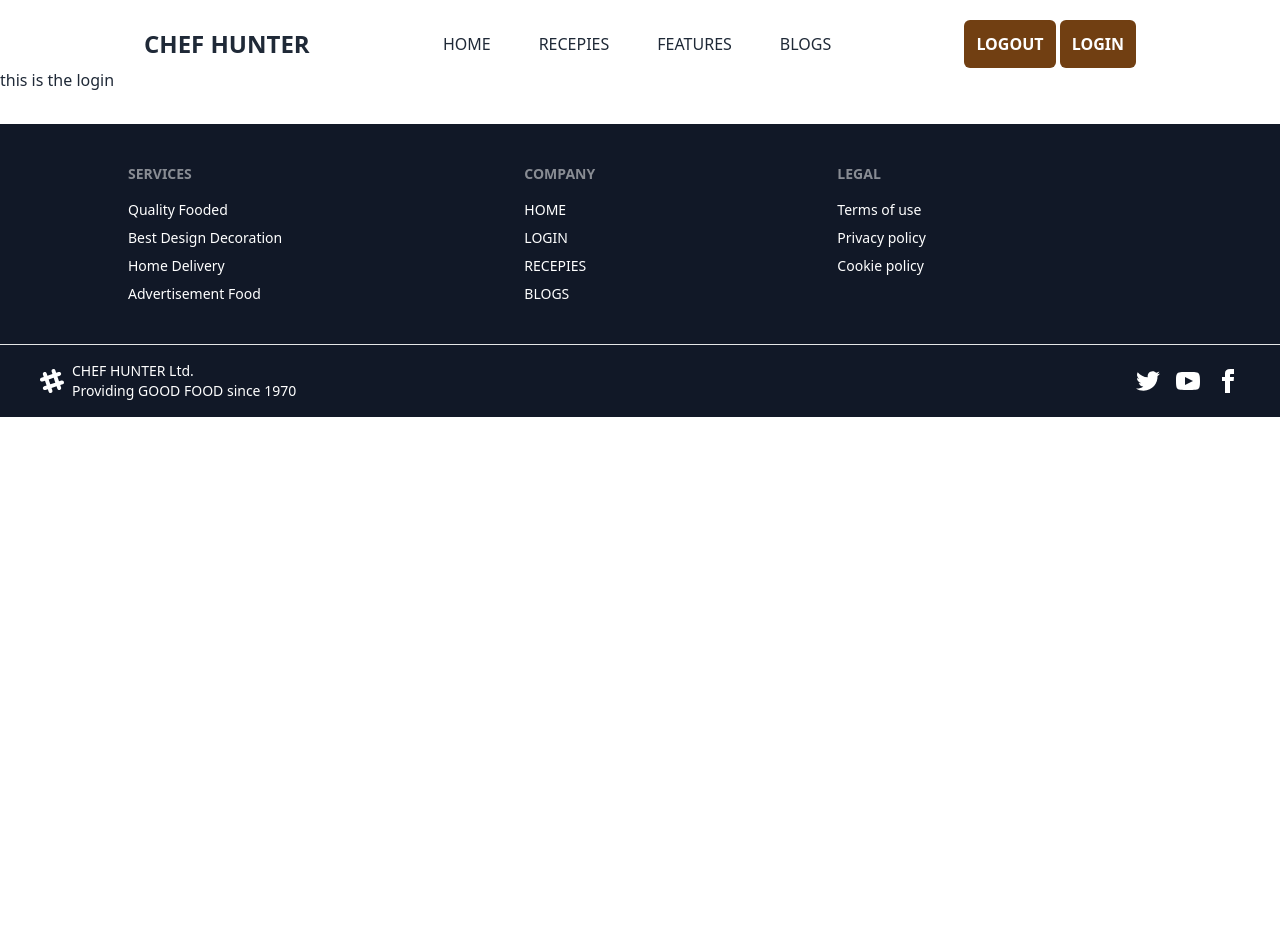
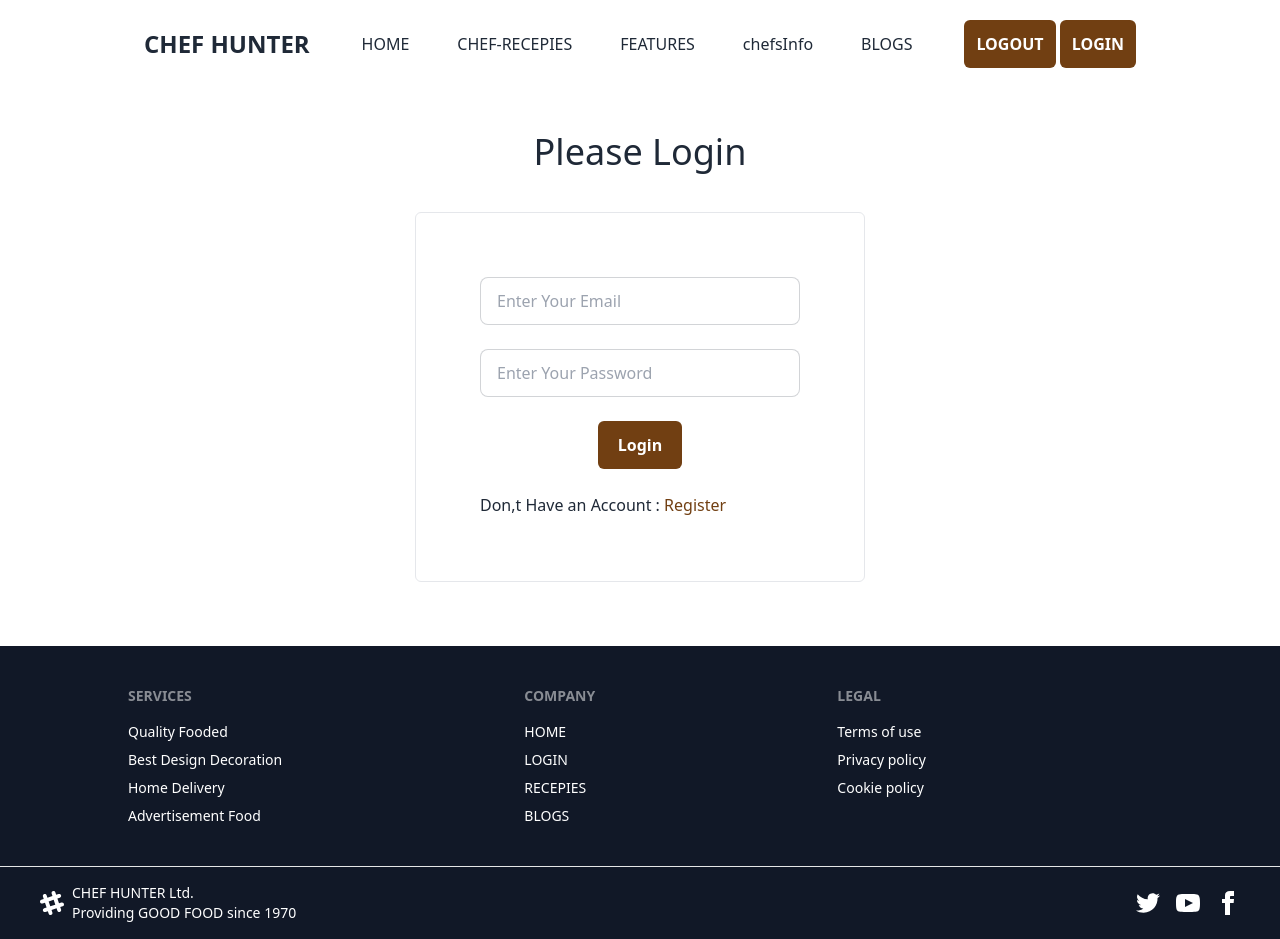
Before and after one commit to jakir540/a10-chef-recipe-hunter-client-side, a React (Vite) app: page /login in a window 1280 px wide. Before the commit the page ends 800 px from the top, so only its background shows below. Built offline with nearby package versions, Linux system fonts and the light colour scheme.

Commit message:
auth context functionality added

```diff
--- a/src/main.jsx
+++ b/src/main.jsx
@@ -4,9 +4,10 @@ import App from './App.jsx'
 import './index.css'
 import { RouterProvider } from 'react-router-dom'
 import router from './routes/Routes.jsx'
+import AuthProvider from './providers/AuthProvider.jsx'
 
 ReactDOM.createRoot(document.getElementById('root')).render(
   <React.StrictMode>
-    <RouterProvider router={router}></RouterProvider>
+ <AuthProvider><RouterProvider router={router}></RouterProvider></AuthProvider>
   </React.StrictMode>,
 )
--- /dev/null
+++ b/src/pages/ChefDetails/ChefDetails/ChefDetails.jsx
@@ -0,0 +1,18 @@
+import React from 'react';
+import { useLoaderData, useParams } from 'react-router-dom';
+
+const ChefDetails = () => {
+    const { id } = useParams();
+    console.log(id);
+    const chefDetails = useLoaderData()
+    console.log(chefDetails);
+
+
+    return (
+        <div>
+            <h2>Lorem ipsum dolor sit amet, consectetur adipisicing elit. Illo quod libero ullam quasi fugiat architecto odio accusantium repudiandae dolor suscipit nostrum eum recusandae, magni doloribus, cumque quidem repellat laborum totam!</h2>
+        </div>
+    );
+};
+
+export default ChefDetails;
--- a/src/pages/Home/Chefs/Chefs.jsx
+++ b/src/pages/Home/Chefs/Chefs.jsx
@@ -1,8 +1,9 @@
 import React from "react";
-import { FaFirstAid, AiFillLike } from "react-icons/all";
+import {AiFillLike } from "react-icons/all";
+import { Link } from "react-router-dom";
 
 const Chefs = ({ chef }) => {
-  console.log(chef);
+
 
   const { id, picture, likes, recipes, experience, name } = chef;
   return (
@@ -20,7 +21,7 @@ const Chefs = ({ chef }) => {
           <p>Experience : {experience}</p>
 
           <div className="card-actions justify-end">
-            <button className="bg-yellow-900 rounded-md p-3  text-white font-semibold md:ms-0 ms-5 md:mt-0 mt-5">View Recepies</button>
+            <Link to={`/chefs/${id}`}><button  className="bg-yellow-900 rounded-md p-3  text-white font-semibold md:ms-0 ms-5 md:mt-0 mt-5">View Recepies</button></Link>
           </div>
 
           <div className="card-footer flex justify-between px-2 items-center">
--- a/src/pages/Recepi/Recepi/Recepi.jsx
+++ b/src/pages/Home/ChefsInfo/ChefsInfo.jsx
@@ -1,11 +1,11 @@
 import React from 'react';
 
-const Recepi = () => {
+const ChefsInfo = () => {
     return (
         <div>
-            this is the recepi
+
         </div>
     );
 };
 
-export default Recepi;
+export default ChefsInfo;
--- a/src/pages/Home/Home/Home.jsx
+++ b/src/pages/Home/Home/Home.jsx
@@ -46,12 +46,15 @@ useEffect(()=>{
 {/* chefs info section start  */}
 
 
-    <section className="flex justify-center flex-wrap gap-8 my-20">
+   <section>
+      <h1 className="text-center capitalize text-5xl p-5 font-bold my-6">chiness chefs </h1>
+   <div className="flex justify-center flex-wrap gap-8 my-20">
       {
         chefinfo.map(chef => <Chefs key={chef.id} chef={chef}></Chefs>)
       }
 
-    </section>
+    </div>
+   </section>
 
    </main>
   );
--- a/src/pages/Login/Login/Login.jsx
+++ b/src/pages/Login/Login/Login.jsx
@@ -1,11 +1,70 @@
-import React from 'react';
+import React, { useContext } from "react";
+import { Link } from "react-router-dom";
+import { AuthContext } from "../../../providers/AuthProvider";
 
 const Login = () => {
-    return (
-        <div>
-            this is the login
-        </div>
-    );
+
+  const {signIn} = useContext(AuthContext);
+  console.log(signIn);
+
+    const handleSubmit =(event)=>{
+        event.preventDefault();
+        const form = event.target;
+        const email = form.email.value;
+        const password = form.password.value;
+        console.log(email,password);
+        form.reset();
+
+        signIn(email,password)
+        .then(result =>{
+          const loggedUser = result.user;
+          console.log(loggedUser);
+        })
+        .catch(error =>{
+          console.log(error);
+        })
+
+    }
+  return (
+    <div className="my-16">
+      <h2 className="text-center capitalize text-4xl my-10">please login </h2>
+
+      <div className="flex justify-center">
+        <form onSubmit={handleSubmit} className="border p-16 rounded-md">
+          <input
+            type="email"
+            placeholder="Enter Your Email"
+            name="email"
+            className="input input-bordered w-80"
+            required
+          />
+          <br />
+          <br />
+          <input
+            type="password"
+            placeholder="Enter Your Password"
+            name="password"
+            className="input input-bordered w-80"
+            required
+          />
+          <br /> <br />
+          <div className="flex justify-center">
+            <button className="bg-yellow-900 rounded-md px-5 py-3  text-white font-semibold md:ms-0 ms-5 md:mt-0 mt-5">
+              Login
+            </button>
+          </div>
+          <br />
+          <p>
+            Don,t Have an Account :{" "}
+            <Link to="/register" className="text-yellow-900">
+              Register
+            </Link>
+          </p>
+          <p className="form-text text-red-400"></p>
+        </form>
+      </div>
+    </div>
+  );
 };
 
 export default Login;
--- a/src/pages/Register/Register/Register.jsx
+++ b/src/pages/Register/Register/Register.jsx
@@ -1,11 +1,103 @@
-import React from 'react';
+import React, { useContext, useState } from "react";
+import { Link } from "react-router-dom";
+import { AuthContext } from "../../../providers/AuthProvider";
 
 const Register = () => {
-    return (
-        <div>
-            this is the Register
-        </div>
-    );
+const {createUser} = useContext(AuthContext);
+
+
+  const [error, setError] = useState("");
+  const [user, setUser] = useState(null);
+  const HandleRegisterForm = (event) => {
+    setError('')
+
+    event.preventDefault();
+    const form = event.target;
+    const email = form.email.value;
+    const password = form.password.value;
+    const name = form.name.value;
+    const photo = form.photo.value;
+    console.log(email, password, name);
+    form.reset();
+
+    if (password.length > 6) {
+      setError("Password must give minimum 6 character");
+      return;
+    }
+
+    createUser(email,password)
+    .then(result =>{
+      const loggedUser = result.user;
+      setUser(loggedUser)
+      console.log(loggedUser);
+    })
+    .catch(error =>{
+      console.log(error);
+      setError("Password must give minimum 6 character");
+    })
+
+  };
+  return (
+    <div className="my-16">
+      <h2 className="text-center capitalize text-4xl my-10">
+        please Register{" "}
+      </h2>
+
+      <div className="flex justify-center">
+        <form onSubmit={HandleRegisterForm} className="border p-16 rounded-md">
+          <input
+            type="name"
+            placeholder="Enter Your Name"
+            name="name"
+            className="input input-bordered w-80"
+            required
+          />
+          <br />
+          <br />
+          <input
+            type="email"
+            placeholder="Enter Your Email"
+            name="email"
+            className="input input-bordered w-80"
+            required
+          />
+          <br />
+          <br />
+          <input
+            type="password"
+            placeholder="Enter Your Password"
+            name="password"
+            className="input input-bordered w-80"
+            required
+          />
+          <br />
+          <br />
+          <input
+            type="text"
+            placeholder="Photo URL"
+            name="photo"
+            className="input input-bordered w-80"
+          />
+          <br /> <br />
+          <div className="flex justify-center">
+            <button className="bg-yellow-900 rounded-md px-5 py-3  text-white font-semibold md:ms-0 ms-5 md:mt-0 mt-5">
+              Register
+            </button>
+          </div>
+          <br />
+          <p>
+            Do You Have an Account ?
+            <Link to="/login" className="text-yellow-900">
+              Login
+            </Link>
+          </p>
+          <p className="form-text text-red-400">
+            {error}
+          </p>
+        </form>
+      </div>
+    </div>
+  );
 };
 
 export default Register;
--- a/src/pages/sharedPages/Header/Header.jsx
+++ b/src/pages/sharedPages/Header/Header.jsx
@@ -1,9 +1,10 @@
-import React, { Component } from "react";
+import React from "react";
 import { Link, NavLink } from "react-router-dom";
-import "./Header";
+import { AuthContext } from "../../../providers/AuthProvider";
 
-export class Header extends Component {
-  render() {
+const Header = () => {
+  const authInfo = AuthContext;
+
   return (
     <nav className="md:flex flex-cols  justify-between md:mx-36 items-center mt-5">
       <div>
@@ -26,12 +27,12 @@ export class Header extends Component {
           </li>
           <li>
             <NavLink
-                to="/recepies"
-                aria-label="recepies"
-                title="recepies"
+              to="/chef"
+              aria-label="chef"
+              title="chef"
               className={({ isActive }) => (isActive ? "active" : "default")}
             >
-                RECEPIES
+              CHEF-RECEPIES
             </NavLink>
           </li>
 
@@ -43,6 +44,16 @@ export class Header extends Component {
               className={({ isActive }) => (isActive ? "active" : "default")}
             >
               FEATURES
+            </NavLink>
+          </li>
+          <li>
+            <NavLink
+              to="/chefsInfo"
+              aria-label="chefsInfo"
+              title="chefsInfo"
+              className={({ isActive }) => (isActive ? "active" : "default")}
+            >
+              chefsInfo
             </NavLink>
           </li>
           <li>
@@ -59,12 +70,18 @@ export class Header extends Component {
       </div>
 
       <div>
-          <button className="bg-yellow-900 rounded-md p-3  text-white font-semibold md:ms-0 ms-5 md:mt-0 mt-5">LOGOUT</button>
-         <Link to="/login"> <button   className="bg-yellow-900 rounded-md p-3  text-white font-semibold md:ms-0 ms-5 md:mt-0 mt-5">LOGIN</button></Link>
+        <button className="bg-yellow-900 rounded-md p-3  text-white font-semibold md:ms-0 ms-5 md:mt-0 mt-5">
+          LOGOUT
+        </button>
+        <Link to="/login">
+          {" "}
+          <button className="bg-yellow-900 rounded-md p-3  text-white font-semibold md:ms-0 ms-5 md:mt-0 mt-5">
+            LOGIN
+          </button>
+        </Link>
       </div>
     </nav>
   );
-  }
-}
+};
 
 export default Header;
--- a/src/providers/AuthProvider.jsx
+++ b/src/providers/AuthProvider.jsx
@@ -1,11 +1,34 @@
-import React from 'react';
+import React, { useState } from 'react';
+import { createContext } from 'react';
+import { createUserWithEmailAndPassword, getAuth, signInWithEmailAndPassword } from "firebase/auth";
+import app from '../firebase/firebase.config';
+export const AuthContext = createContext(null);
 
-const AuthProvider = () => {
-    return (
-        <div>
 
-        </div>
-    );
+
+const AuthProvider = ({children}) => {
+  const auth = getAuth(app)
+  const [user,setUser ] = useState(null);
+
+  const createUser =(email,password)=>{
+    return createUserWithEmailAndPassword(auth,email,password);
+  }
+  const signIn =(email,password)=>{
+    return signInWithEmailAndPassword(auth,email,password);
+  }
+
+const authInfo = {
+  createUser,
+  signIn
+}
+  return (
+    <div>
+      <AuthContext.Provider value={authInfo}>
+      {children}
+      </AuthContext.Provider>
+
+    </div>
+  );
 };
 
 export default AuthProvider;
```
Also changed, not shown: src/layouts/RecepiesLayout.jsx (+4 -4 lines), src/routes/Routes.jsx (+8 -3 lines). Lines whose indentation alone changed are shown as unchanged.
